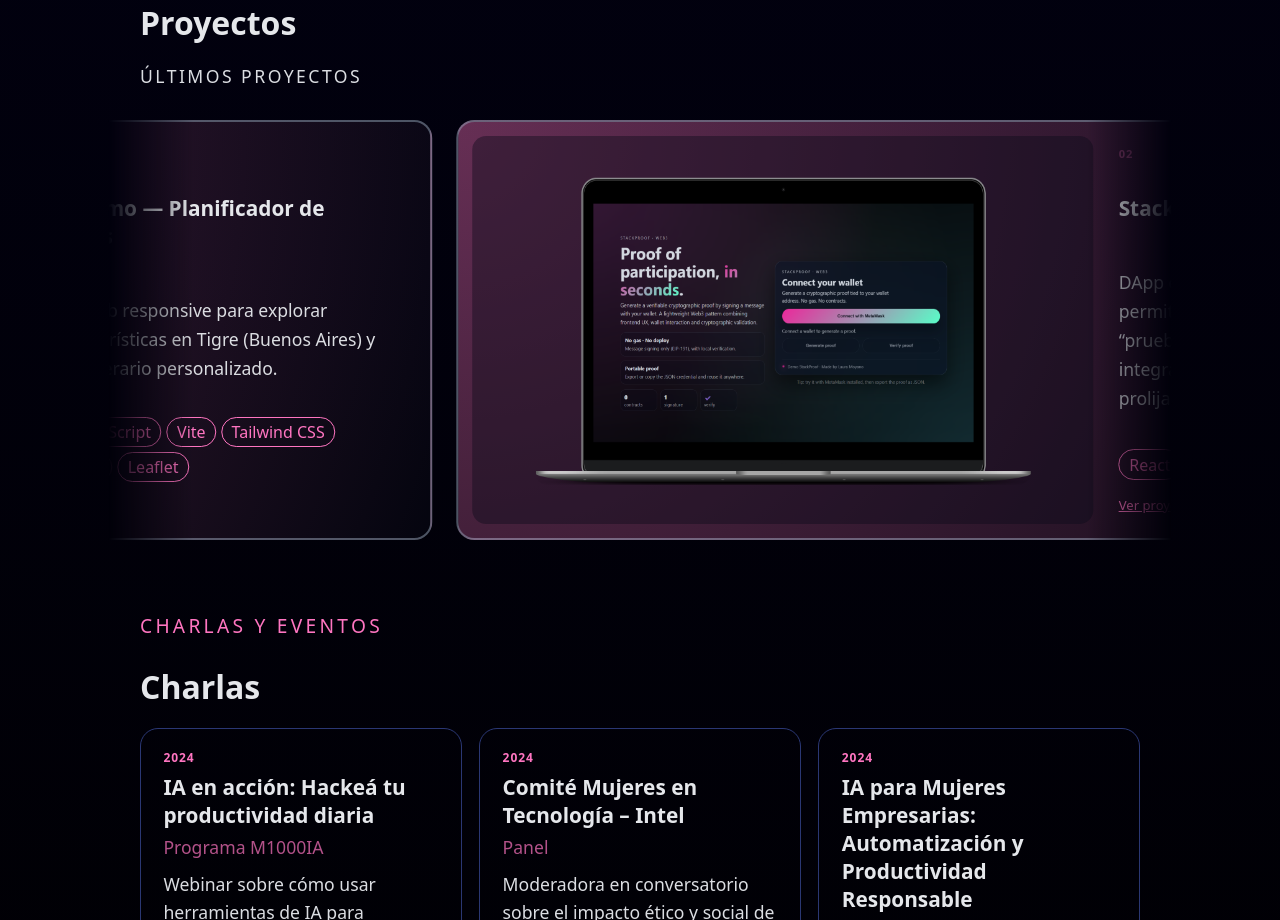
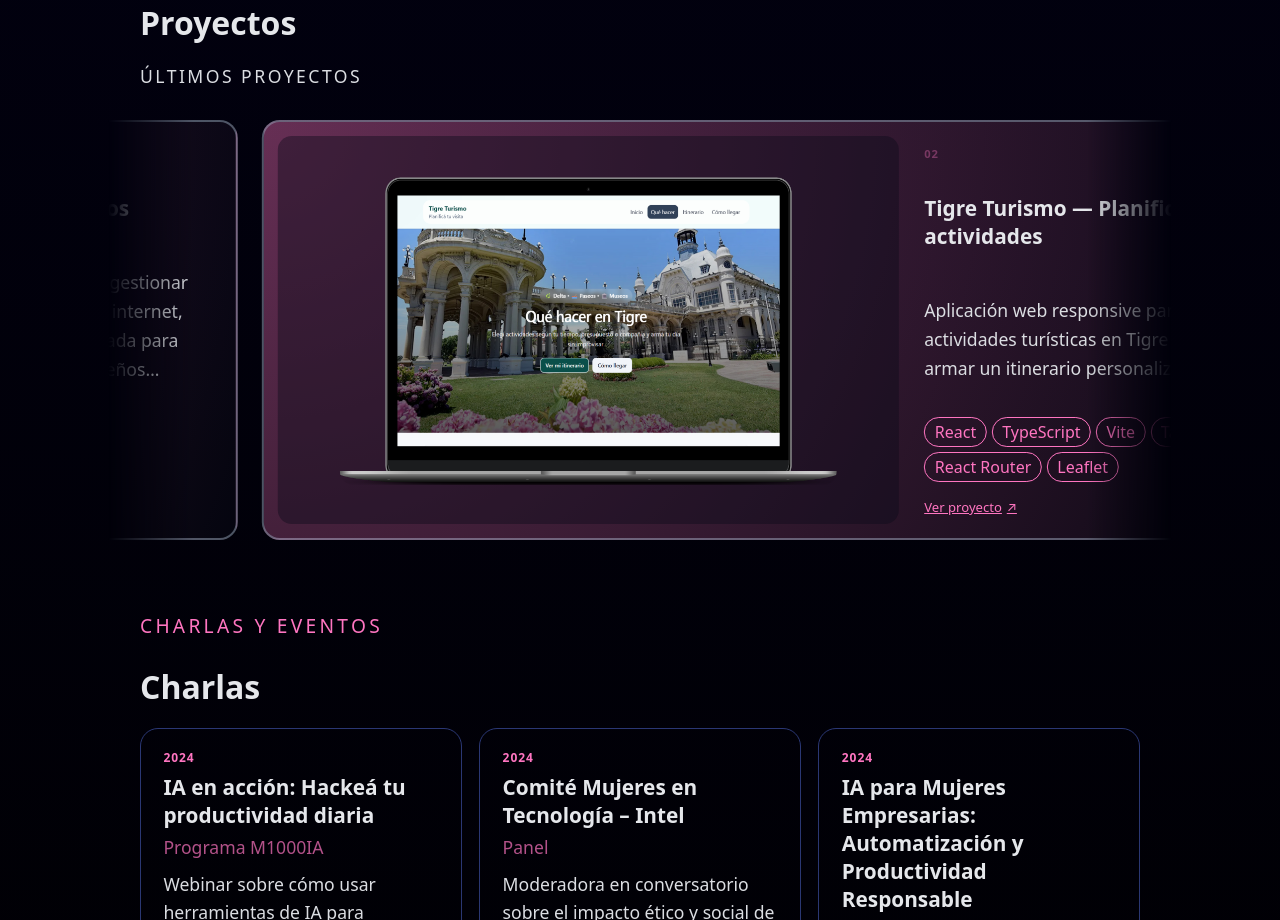
Before and after one commit to Laura-M-stack/laura-moyano-portfolio, a React (Vite) app: page / in a window 1280 px wide. Shown: the part 4960-5880 px from the top of the page. Built offline with nearby package versions, Linux system fonts and the light colour scheme.

Commit message:
feat: add Turnis and fix link in Glamour Studio card

```diff
--- a/src/data/profile.ts
+++ b/src/data/profile.ts
@@ -8,7 +8,6 @@ export const profile = {
     linkedin: 'https://www.linkedin.com/in/laura-moyano-h',
     github: 'https://github.com/Laura-M-stack',
     email: 'mailto:lauraymh000@gmail.com',
-    // youtube: 'https://www..com/@MakeYourReality'
   },
   keywords: [
     'Front End Development',
@@ -57,7 +56,7 @@ export const experiences = [
       'Built APIs and machine learning integrations in projects aimed at solving real-world problems using AI technologies.',
     highlights: [
       'Designed and deployed RESTful APIs using Node.js and Python.',
-      'Colabborated in design and frontend development of user interfaces.',
+      'Collaborated in design and frontend development of user interfaces.',
       'Integrated machine learning models into web applications.'
     ],
     tech: ['Node.js', 'Python', 'MySQL']
@@ -67,7 +66,7 @@ export const experiences = [
     role: 'Frontend Developer & Project Manager',
     period: '2024',
     description:
-      'Led and co-developed “SafePets,” a blockchain-based marketplace MVP. The project won the Polygon Cardona category for innovation and usability.',
+      'Led and co-developed "SafePets," a blockchain-based marketplace MVP. The project won the Polygon Cardona category for innovation and usability.',
     highlights: [
       'Designed the main UI and managed a distributed team.',
       'Implemented smart contract integrations and wallet connection.',
@@ -91,7 +90,16 @@ export const experiences = [
 ];
 
 export const projects = [
-   {
+  {
+    name: 'Turnis — Appointment Manager App',
+    role: 'Full Stack Developer & Product Designer',
+    description:
+       'Desktop app for Windows to manage appointments, clients and professionals — simple, offline-first. Built for independent professionals and small businesses that still rely on WhatsApp or paper to organize their schedule. One-time payment, no subscriptions, data stored locally.',
+    tech: ['Tauri', 'React', 'TypeScript', 'SQLite'],
+    link: 'https://turnisapp.com',
+    image: 'projects/turnis.png',
+  },
+  {
     name: 'Tigre Turismo — Travel Planner Web App',
     role: 'Front End Developer, UX/UI Designer',
     description:
@@ -104,7 +112,7 @@ export const projects = [
     name: 'StackProof — Web3 DApp',
     role: 'Full Stack Developer',
     description:
-      'Web3 demo dApp that connects a wallet and lets the user sign a message to generate a verifiable “proof”. Built to showcase wallet integration, signature flows and a clean UI.',
+      'Web3 demo dApp that connects a wallet and lets the user sign a message to generate a verifiable "proof". Built to showcase wallet integration, signature flows and a clean UI.',
     tech: ['React', 'TypeScript', 'Viem', 'Hardhat'],
     link: 'https://laura-m-stack.github.io/stackproof/',
     image: 'projects/stackproof.png',
@@ -124,54 +132,9 @@ export const projects = [
     description:
       'Single-page React website for a beauty studio, including services, team, testimonials and an online booking section. Fully responsive and built with a modern component-based architecture.',
     tech: ['React', 'TypeScript', 'Vite', 'SCSS'],
-    link: 'https://glamourstudio.netlify.app/',
+    link: 'https://laura-m-stack.github.io/glamour-studio/',
     image: 'projects/glamour-studio.png'
   },
-  // {
-  //   name: 'ChatMarketAI',
-  //   role: 'Front End Developer',
-  //   description:
-  //     'Platform to explore and connect with chatbot solutions, built with HTML, CSS and JavaScript.',
-  //   tech: ['HTML', 'CSS', 'JavaScript'],
-  //   link: 'https://chatmarketai.netlify.app/',
-  //   image: 'projects/chat-market-ai.png'
-  // },
-  // {
-  //   name: 'Style Factory',
-  //   role: 'Front End Developer',
-  //   description:
-  //     'Landing page for a fashion brand, featuring responsive design and API integration.',
-  //   tech: ['HTML', 'CSS', 'Bootstrap', 'JS'],
-  //   link: 'https://style-factory.netlify.app/',
-  //   image: 'projects/style-factory.png'
-  // },
-  // {
-  //   name: 'Casa Artesana – Online Marketplace',
-  //   role: 'Front End Developer',
-  //   description:
-  //     'Frontend for an online handicraft marketplace made with HTML, CSS and JavaScript. Includes product galleries, categories and a mobile-first responsive layout.',
-  //   tech: ['HTML', 'CSS', 'JavaScript'],
-  //   link: 'https://casaartesana.netlify.app/',
-  //   image: 'projects/casa-artesana.png'
-  // },
-  // {
-  //   name: 'Servicios Hogar – Services Directory',
-  //   role: 'Front End Developer',
-  //   description:
-  //     'Website for hiring home service professionals, created with HTML, CSS and JavaScript. Includes categorized service listings, intuitive navigation and a fully responsive design.',
-  //   tech: ['HTML', 'CSS', 'JavaScript'],
-  //   link: 'https://servicioshogar.netlify.app/',
-  //   image: 'projects/servicios-hogar.png'
-  // },
-  // {
-  //   name: 'SafePets – Blockchain Marketplace',
-  //   role: 'Project Manager / Frontend Developer',
-  //   description:
-  //     'Winner of Latina Blockchain Hackathon (Polygon Cardona category). A decentralized marketplace promoting responsible pet adoption and sterilization.',
-  //   tech: ['React', 'Solidity', 'Web3', 'Figma'],
-  //   link: 'https://devpost.com/software/safepets',
-  //   image: 'projects/safepets.png'
-  // }
 ];
 
 export const talks = [
--- a/src/i18n.ts
+++ b/src/i18n.ts
@@ -161,6 +161,13 @@ export const translations = {
             ]
         },
         projects: [
+            {
+                name: 'Turnis — Appointment Manager App',
+                role: 'Full Stack Developer & Product Designer',
+                description:
+                    'Windows desktop app to manage appointments, clients and professionals — offline, no subscriptions, data stored locally. Built for independent professionals and small businesses.',
+                tech: ['Tauri', 'React', 'TypeScript', 'SQLite'],
+            },
             {
                 name: 'Tigre Turismo — Travel Planner Web App',
                 role: 'Front-End Developer',
@@ -388,6 +395,13 @@ export const translations = {
         ],
         projects: [
             {
+                name: 'Turnis — Gestionador de turnos',
+                role: 'Desarrolladora Full Stack & Diseñadora de Producto',
+                description:
+                    'App de escritorio para Windows para gestionar turnos, clientes y profesionales — sin internet, sin suscripciones, datos locales. Pensada para profesionales independientes y pequeños negocios.',
+                tech: ['Tauri', 'React', 'TypeScript', 'SQLite'],
+            },
+            {
                 name: 'Tigre Turismo — Planificador de actividades',
                 role: 'Desarrolladora Front-End',
                 description:
--- a/src/styles.css
+++ b/src/styles.css
@@ -1226,10 +1226,6 @@ main {
     }
 }
 
-/* Remove old hero classes that are no longer used */
-.hero-centered,
-.hero-with-photo {}
-
 /* Text utilities & buttons */
 
 .btn-primary,
```
Also changed, not shown: public/projects/turnis.png (added).
